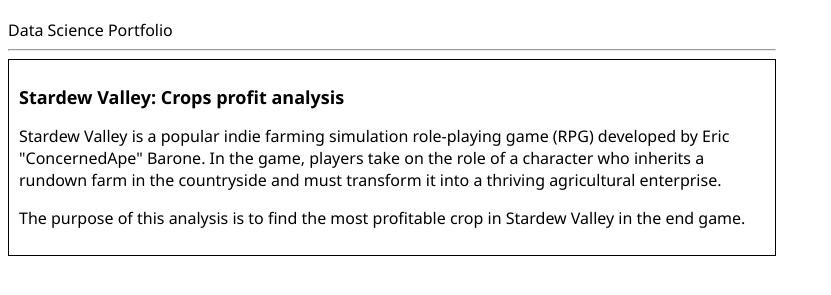
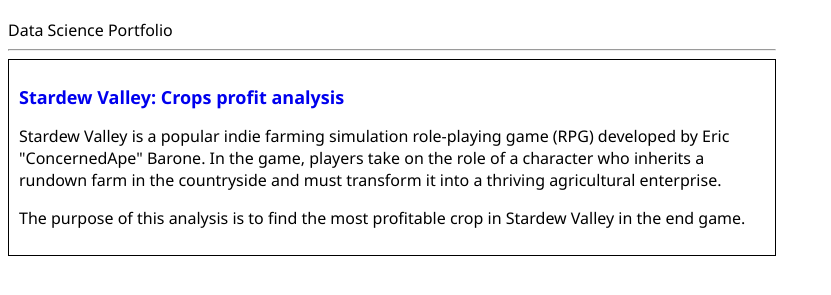
Before and after one commit to Cecax27/cecax27.github.io, a plain HTML site: page index.html in a window 1280 px wide. Shown: the part 67-362 px from the top of the page, without its empty margins (0-831 px from the left). Drawn offline with Linux system fonts and the light colour scheme.

Commit message:
Forgotten links added

```diff
--- a/index.html
+++ b/index.html
@@ -11,7 +11,8 @@
     Data Science Portfolio
     <hr>
     <article class="project">
-        <h1>Stardew Valley: Crops profit analysis</h1>
+        <a href="projects/crops_profit.html">
+        <h1>Stardew Valley: Crops profit analysis</h1></a>
         <p>Stardew Valley is a popular indie farming simulation role-playing game (RPG) developed by Eric "ConcernedApe" Barone.
         In the game, players take on the role of a character who inherits a rundown farm in the countryside and must transform it into a thriving agricultural enterprise. </p>
         <p>The purpose of this analysis is to find the most profitable crop in Stardew Valley in the end game.</p>
```
Also changed, not shown: projects/crops_profit.html (+1 -0 lines).
